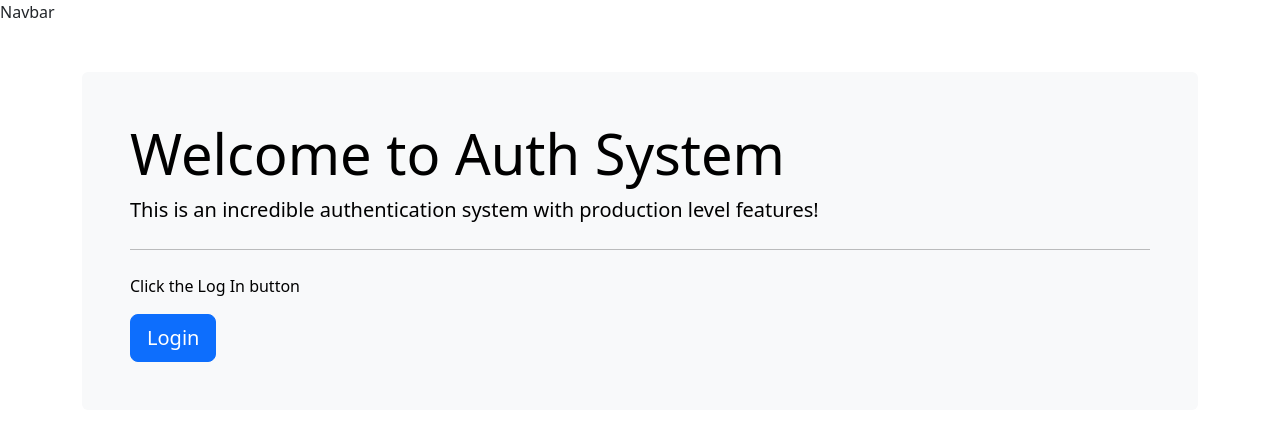
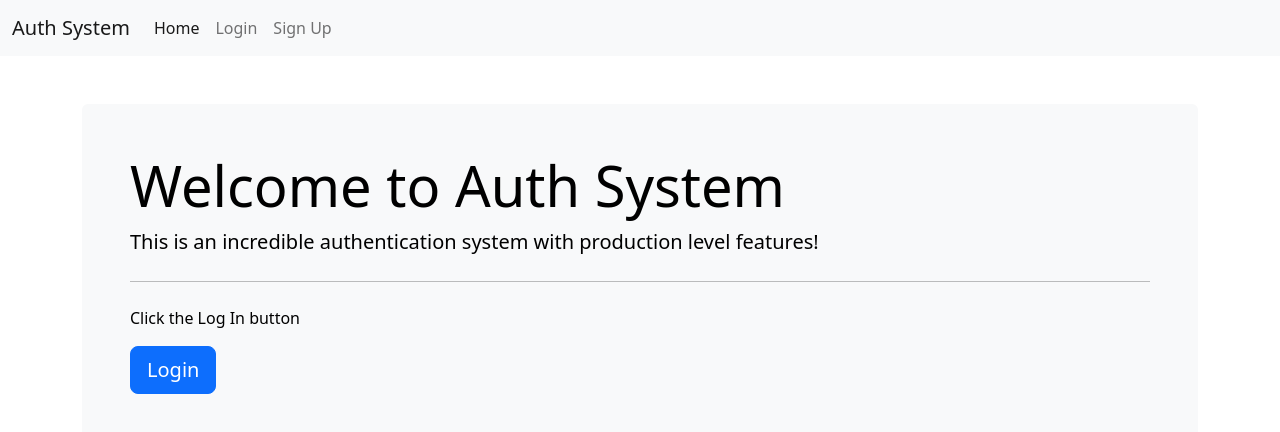
Before and after one commit to osamayy515/Auth_system-using-react-and-django, a React (Create React App) app in the folder frontend/: page / in a window 1280 px wide. Shown: the top 432 px of the page. Built offline with nearby package versions, Linux system fonts and the light colour scheme.

Commit message:
Edited navbar component

```diff
--- a/frontend/src/components/Navbar.js
+++ b/frontend/src/components/Navbar.js
@@ -1,9 +1,30 @@
 import React from 'react'
+import { Link } from 'react-router-dom';
 
 const Navbar = (props) => (
-    <div>
-        Navbar
-    </div>
+    <nav className='navbar navbar-expand-lg bg-light'>
+        <div className='container-fluid'>
+            <Link className='navbar-brand' to='/'>Auth System</Link>
+            <button
+                className='navbar-toggler'
+                type='button'
+                data-bs-toggle='collapse'
+                data-bs-target='#navbarNavAltMarkup'
+                aria-controls='navbarNavAltMarkup'
+                aria-expanded='false'
+                aria-label='Toggle navigation'
+            >
+                <span className='navbar-toggler-icon'></span>
+            </button>
+            <div className='collapse navbar-collapse' id='navbarNavAltMarkup'>
+              <div className='navbar-nav'>
+                <Link className='nav-link active' aria-current='page' to='/'>Home</Link>
+                <Link className='nav-link' to='/login'>Login</Link>
+                <Link className='nav-link' to='/signup'>Sign Up</Link>
+              </div>
+            </div>
+        </div>
+    </nav>
 );
 
 export default Navbar;
```
